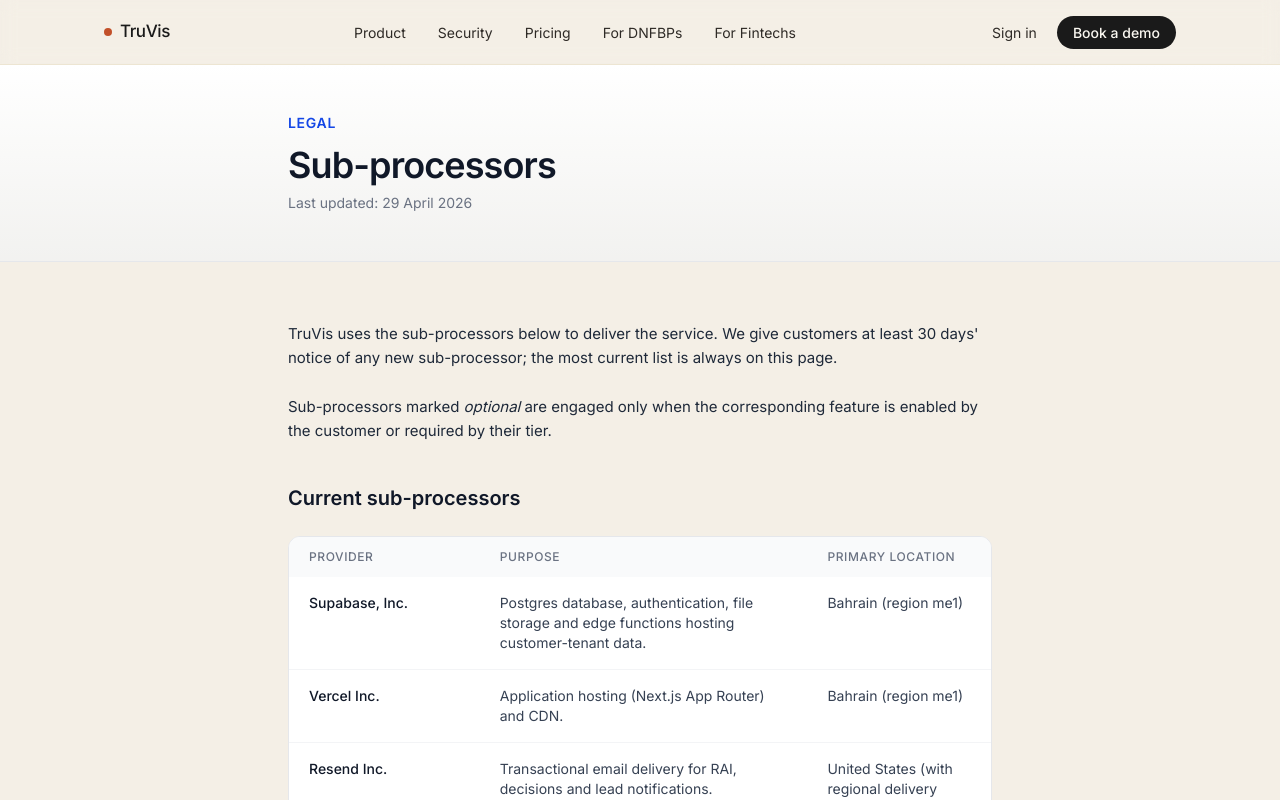
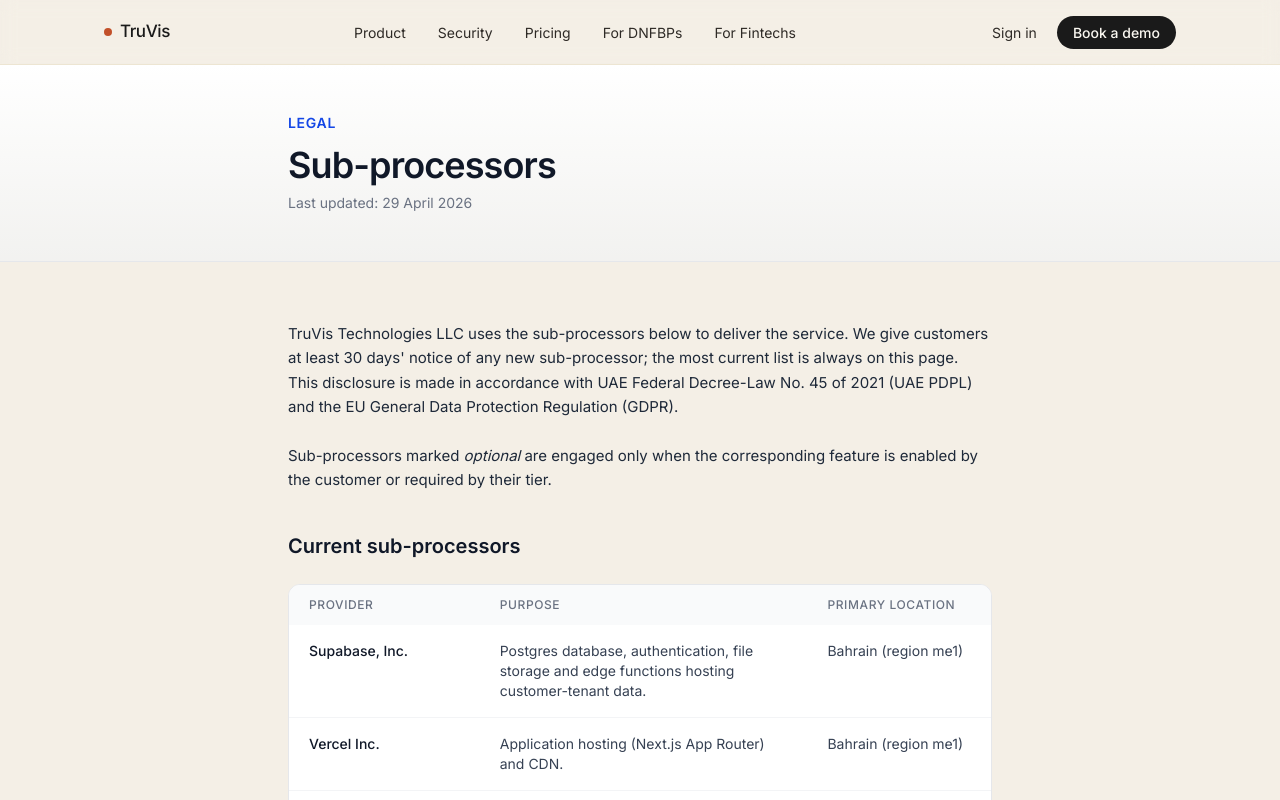
Before and after one commit to truvis25/aml-kyc-cdd-portal, a Next.js app: page /legal/sub-processors in a window 1280 px wide. Shown: the top 800 px of the page. Built offline with nearby package versions, Linux system fonts and the light colour scheme.

Commit message:
feat(marketing): update sub-processors page
https://claude.ai/code/session_01PWqnxuMf3Mh7Rfz5UFJSrU

```diff
--- a/app/(marketing)/legal/sub-processors/page.tsx
+++ b/app/(marketing)/legal/sub-processors/page.tsx
@@ -48,8 +48,10 @@ export default function SubProcessorsPage() {
   return (
     <LegalPage title="Sub-processors" lastUpdated="29 April 2026">
       <p>
-        TruVis uses the sub-processors below to deliver the service. We give customers at least 30
-        days&apos; notice of any new sub-processor; the most current list is always on this page.
+        TruVis Technologies LLC uses the sub-processors below to deliver the service. We give
+        customers at least 30 days&apos; notice of any new sub-processor; the most current list is
+        always on this page. This disclosure is made in accordance with UAE Federal Decree-Law
+        No. 45 of 2021 (UAE PDPL) and the EU General Data Protection Regulation (GDPR).
       </p>
       <p>
         Sub-processors marked <em>optional</em> are engaged only when the corresponding feature is
```
